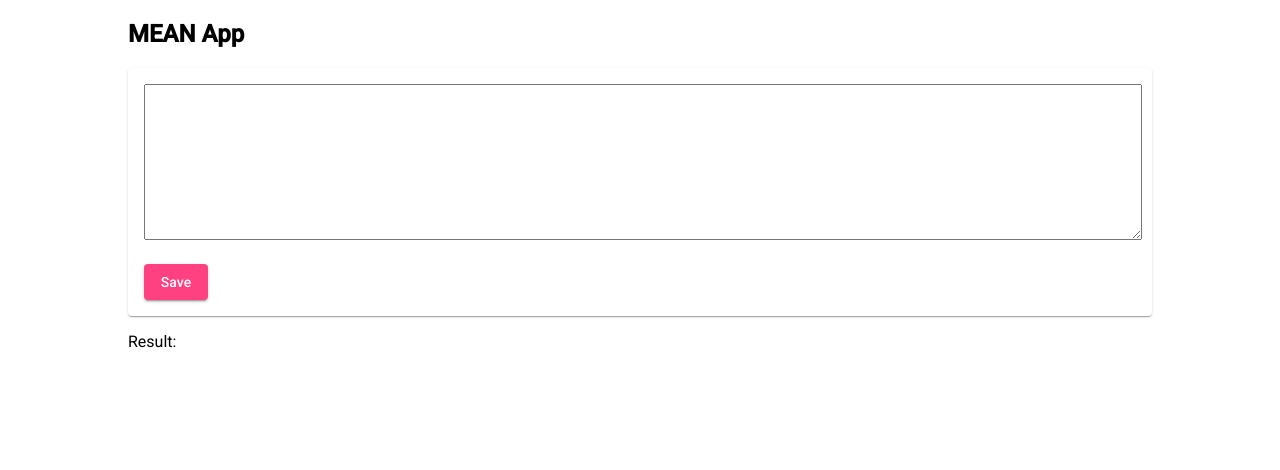
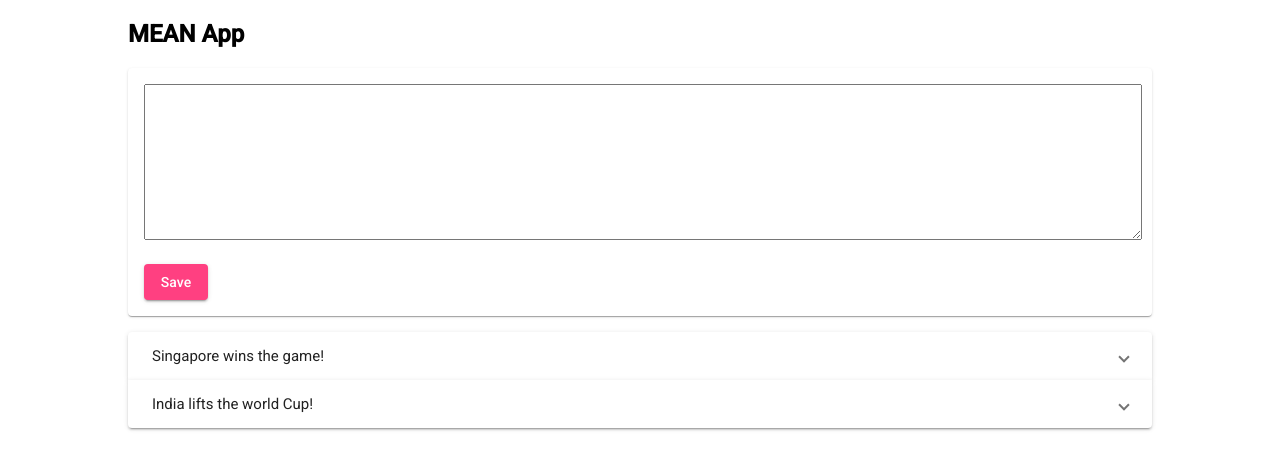
Before and after one commit to kirandash/MEAN, an Angular app in the folder mean-course/: page / in a window 1280 px wide. Shown: the top 470 px of the page. Built offline with nearby package versions, Linux system fonts and the light colour scheme.

Commit message:
5.6 Creating Post List component

```diff
--- a/mean-course/src/app/app.component.html
+++ b/mean-course/src/app/app.component.html
@@ -1,4 +1,5 @@
 <div class="container">
   <app-header></app-header>
   <app-post-create></app-post-create>
+  <app-post-list></app-post-list>
 </div>
--- a/mean-course/src/app/app.module.ts
+++ b/mean-course/src/app/app.module.ts
@@ -3,6 +3,7 @@ import { NgModule } from '@angular/core';
 
 import { AppComponent } from './app.component';
 import { PostCreateComponent } from './posts/post-create/post-create.component';
+import { PostListComponent } from './posts/post-list/post-list.component';
 import { HeaderComponent } from './header/header.component';
 
 import { BrowserAnimationsModule } from '@angular/platform-browser/animations';
@@ -10,11 +11,13 @@ import { FormsModule } from '@angular/forms';
 import { MatInputModule } from '@angular/material/input';
 import { MatCardModule } from '@angular/material/card';
 import { MatButtonModule } from '@angular/material/button';
+import { MatExpansionModule } from '@angular/material/expansion';
 
 @NgModule({
   declarations: [
     AppComponent,
     PostCreateComponent,
+    PostListComponent,
     HeaderComponent
   ],
   imports: [
@@ -23,7 +26,8 @@ import { MatButtonModule } from '@angular/material/button';
     FormsModule,
     MatInputModule,
     MatCardModule,
-    MatButtonModule
+    MatButtonModule,
+    MatExpansionModule
   ],
   providers: [],
   bootstrap: [AppComponent]
--- a/mean-course/src/app/header/header.component.ts
+++ b/mean-course/src/app/header/header.component.ts
@@ -6,7 +6,7 @@ import { Component } from '@angular/core';
 })
 
 export class HeaderComponent {
-  constructor(){
+  constructor() {
 
   }
 }
--- a/mean-course/src/app/posts/post-create/post-create.component.html
+++ b/mean-course/src/app/posts/post-create/post-create.component.html
@@ -4,4 +4,3 @@
   </div>
   <button mat-raised-button color="accent" (click)="saveData()">Save</button>
 </mat-card>
-<p>Result: {{savedText}}</p>
--- a/mean-course/src/app/posts/post-create/post-create.component.ts
+++ b/mean-course/src/app/posts/post-create/post-create.component.ts
@@ -9,10 +9,10 @@ import { Component } from '@angular/core';
 export class PostCreateComponent {
   enteredValue: string;
   savedText: string;
-  constructor(){
+  constructor() {
 
   }
-  saveData(){
+  saveData() {
     this.savedText = this.enteredValue;
   }
 }
--- /dev/null
+++ b/mean-course/src/app/posts/post-list/post-list.component.css
@@ -0,0 +1,4 @@
+:host {
+  margin-top: 1rem;
+  display: block;
+}
--- /dev/null
+++ b/mean-course/src/app/posts/post-list/post-list.component.html
@@ -0,0 +1,12 @@
+<mat-accordion *ngIf="posts.length>0">
+  <mat-expansion-panel (opened)="panelOpenState = true"
+  (closed)="panelOpenState = false" *ngFor="let post of posts">
+    <mat-expansion-panel-header>
+      <mat-panel-title>
+        {{post.title}}
+      </mat-panel-title>
+    </mat-expansion-panel-header>
+    <p>{{post.content}}</p>
+  </mat-expansion-panel>
+</mat-accordion>
+<p *ngIf="posts.length <= 0" class="info-text mat-body-1">No Posts to display</p>
--- /dev/null
+++ b/mean-course/src/app/posts/post-list/post-list.component.ts
@@ -0,0 +1,18 @@
+import { Component } from '@angular/core';
+
+@Component({
+  selector: 'app-post-list',
+  templateUrl: 'post-list.component.html',
+  styleUrls: ['post-list.component.css']
+})
+
+export class PostListComponent {
+  posts;
+  constructor() {
+    this.posts = [
+      {title: 'Singapore wins the game!', content: 'This is full lorem ipusum content. You can keep reading.'},
+      {title: 'India lifts the world Cup!', content: 'And It\'s an Indian Captain who has been absolutely outstanding!'},
+    ];
+    // this.posts = [];
+  }
+}
```
Also changed, not shown: 1 other file (tests, documents, lock files or other folders).
